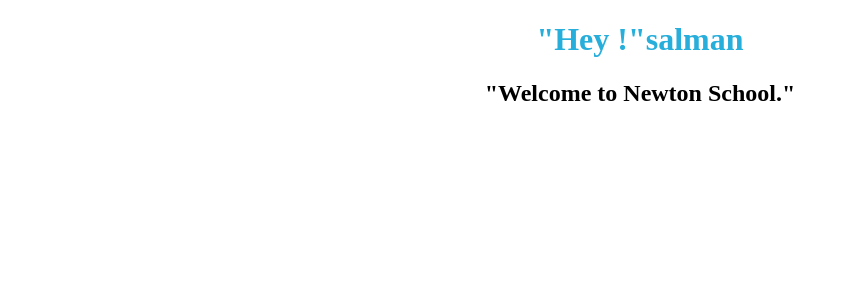
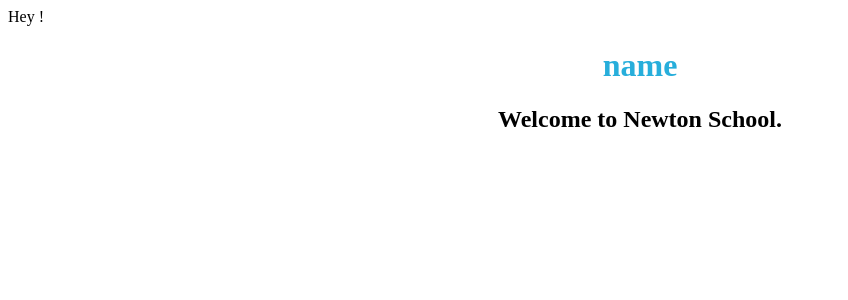
Before and after one commit to salmank305/Greetings-with-Props---Building-a-First-Custom-Functional-Component-Splitting-a---rb8nagtwtq0q, a React app: page / in a window 1280 px wide. Shown: the top 300 px of the page, without its empty margins (0-848 px from the left). Built offline with nearby package versions, Linux system fonts and the light colour scheme.

Commit message:
Update Welcome.js

```diff
--- a/src/components/Welcome.js
+++ b/src/components/Welcome.js
@@ -1,8 +1,8 @@
- const Welcome=(props)=>{
+ const Welcome=({name})=>{
     return(
         <div>
-            <h1>"Hey !"{props.name}</h1>
-<h2>"Welcome to Newton School."</h2>
+            <div>Hey !<h1>name</h1></div>
+<h2>Welcome to Newton School.</h2>
         </div>
     )
 }
```
